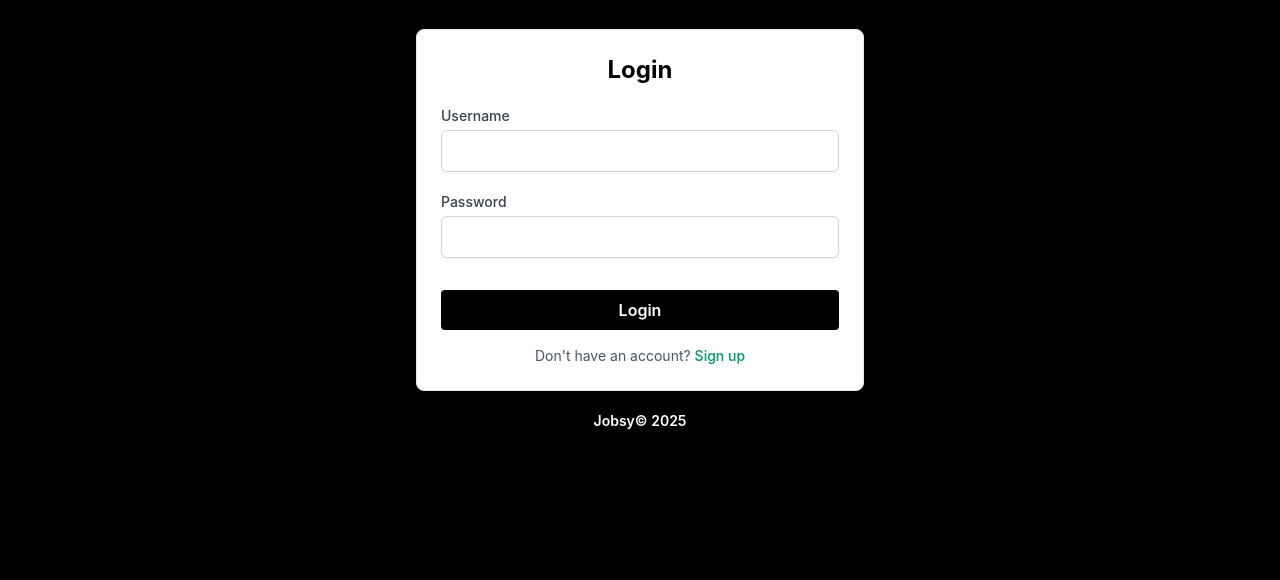
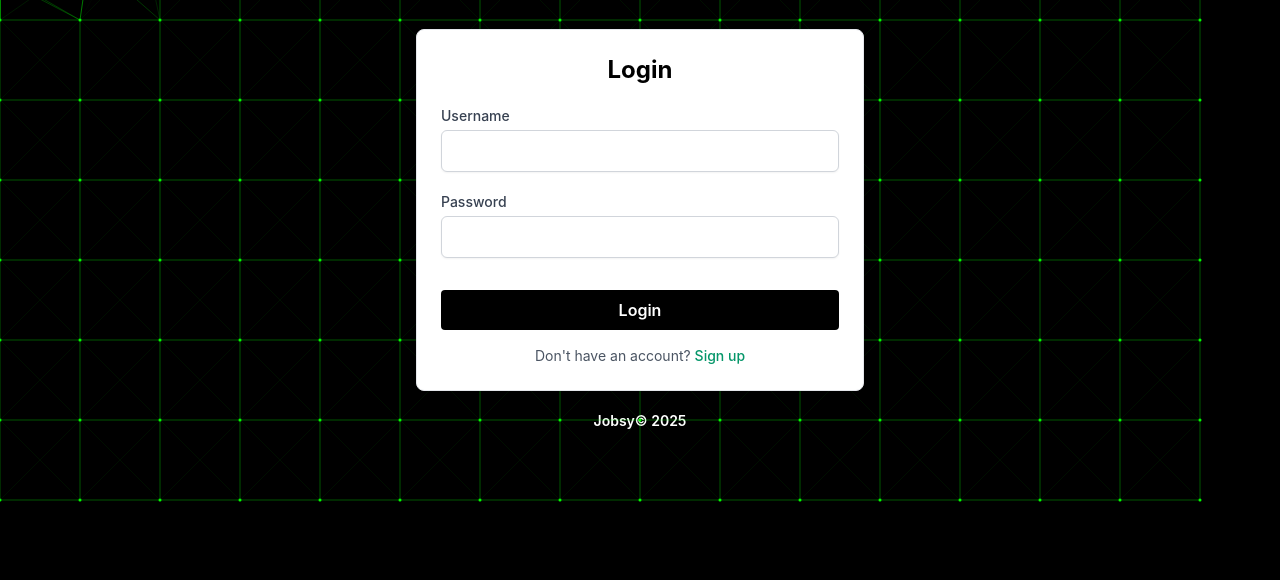
Before and after one commit to Adityasoni8898/Jobsy-Frontend, a plain HTML site: page Login.html in a window 1280 px wide. Shown: the part 220-800 px from the top of the page. Drawn offline with nearby package versions, Linux system fonts and the light colour scheme.

Commit message:
index and login UI update

```diff
--- a/Login.html
+++ b/Login.html
@@ -9,18 +9,35 @@
       rel="stylesheet"
     />
     <style>
+      body, html {
+        margin: 0;
+        padding: 0;
+        background: black;
+        overflow: hidden;
+      }
+      canvas {
+        position: absolute;
+        top: 0;
+        left: 0;
+        z-index: 1;
+      }
       body {
           font-family: "Inter", sans-serif;
         }
         .form-box {
           max-width: 28rem;
+           z-index: 1
         }
         .text-sm {
           margin-top: 20px;
         }
+
     </style>
   </head>
   <body class="bg-black text-white-900">
+    <!-- Mouse trail canvas -->
+    <canvas id="webCanvas"></canvas>
+
     <div class="min-h-screen flex flex-col justify-center items-center px-4">
       <div class="text-center mb-8">
         <h1 class="text-4xl font-bold text-white">Jobsy</h1>
@@ -30,7 +47,7 @@
       </div>
 
       <div
-        class="form-box w-full p-6 bg-white border border-gray-200 rounded-lg shadow-md"
+        id="formCard" class="form-box w-full p-6 bg-white border border-gray-200 rounded-lg shadow-md"
       >
         <h2 class="text-2xl font-bold mb-4 text-center" id="formTitle">
           Login
@@ -300,6 +317,95 @@
           }
         }
       });
+
+
+    </script>
+    <script>
+      const canvas = document.getElementById("webCanvas");
+  const ctx = canvas.getContext("2d");
+
+  function resize() {
+    canvas.width = window.innerWidth;
+    canvas.height = window.innerHeight;
+  }
+
+  // Call resize initially to set the correct canvas size
+  resize();
+
+  // Recalculate the canvas size on window resize
+  window.addEventListener("resize", resize);
+
+      class Point {
+        constructor(x, y) {
+          this.originX = x;
+          this.originY = y;
+          this.x = x;
+          this.y = y;
+          this.vx = 0;
+          this.vy = 0;
+        }
+
+        update(mouseX, mouseY) {
+          const dx = mouseX - this.x;
+          const dy = mouseY - this.y;
+          const dist = Math.sqrt(dx * dx + dy * dy);
+          const force = Math.max(0, 1 - dist / 200) * 0.2;
+          this.vx += (this.originX - this.x) * 0.01 - dx * force;
+          this.vy += (this.originY - this.y) * 0.01 - dy * force;
+
+          this.vx *= 0.9;
+          this.vy *= 0.9;
+
+          this.x += this.vx;
+          this.y += this.vy;
+        }
+      }
+
+      const points = [];
+      for (let x = 0; x < canvas.width; x += 80) {
+        for (let y = 0; y < canvas.height; y += 80) {
+          points.push(new Point(x, y));
+        }
+      }
+
+      let mouseX = 0, mouseY = 0;
+      document.addEventListener("mousemove", e => {
+        mouseX = e.clientX;
+        mouseY = e.clientY;
+      });
+
+      function draw() {
+        ctx.clearRect(0, 0, canvas.width, canvas.height);
+
+        for (const p of points) p.update(mouseX, mouseY);
+
+        for (let i = 0; i < points.length; i++) {
+          for (let j = i + 1; j < points.length; j++) {
+            const dx = points[i].x - points[j].x;
+            const dy = points[i].y - points[j].y;
+            const dist = Math.sqrt(dx * dx + dy * dy);
+            if (dist < 120) {
+              const opacity = 1 - dist / 120;
+              ctx.strokeStyle = `rgba(0,255,0,${opacity})`;
+              ctx.beginPath();
+              ctx.moveTo(points[i].x, points[i].y);
+              ctx.lineTo(points[j].x, points[j].y);
+              ctx.stroke();
+            }
+          }
+        }
+
+        for (const p of points) {
+          ctx.fillStyle = "lime";
+          ctx.beginPath();
+          ctx.arc(p.x, p.y, 1.5, 0, Math.PI * 2);
+          ctx.fill();
+        }
+
+        requestAnimationFrame(draw);
+      }
+
+      draw();
     </script>
   </body>
 </html>
```
Also changed, not shown: index.html (+23 -14 lines). Lines whose indentation alone changed are shown as unchanged.
